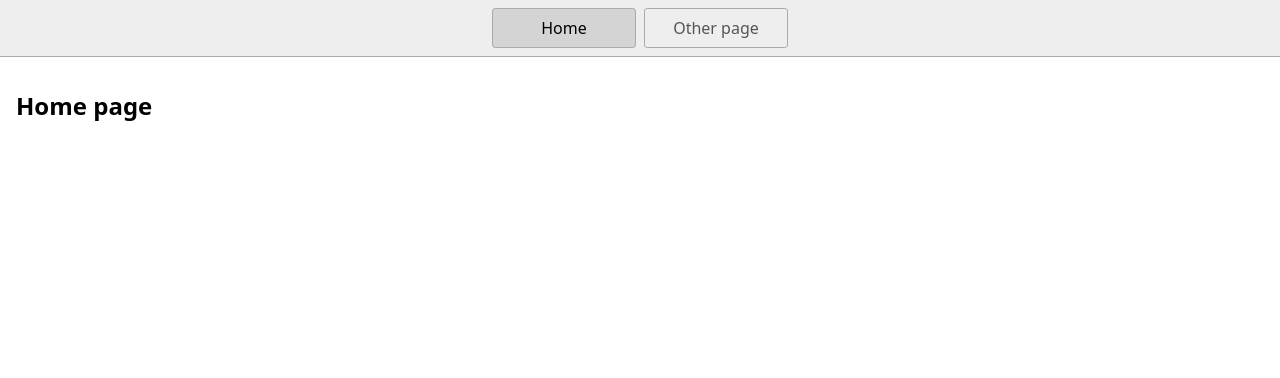
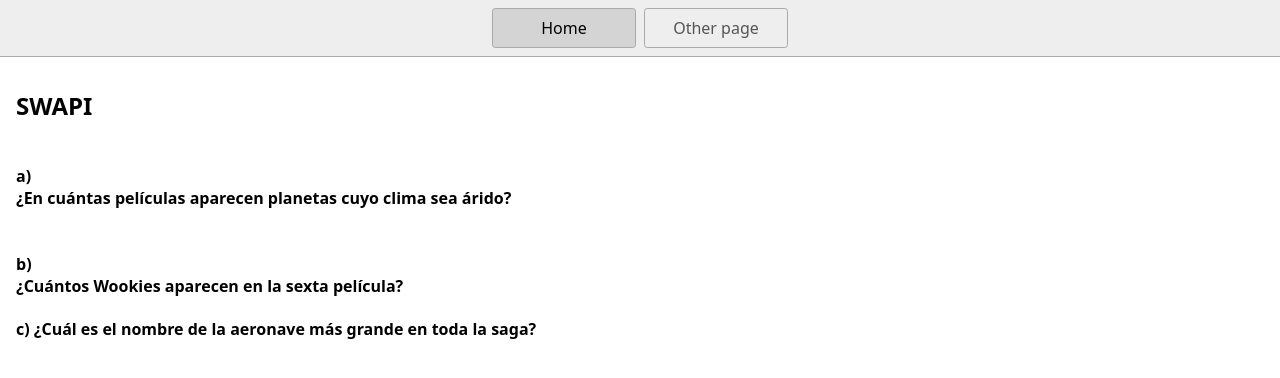
Before and after one commit to tonistroke/web-SWAPI-APP, a plain HTML site: page index.html in a window 1280 px wide. Drawn offline with Linux system fonts and the light colour scheme; no server answers.

Commit message:
2 files modified

```diff
--- a/index.html
+++ b/index.html
@@ -1,7 +1,7 @@
 <!DOCTYPE html>
 <html lang="en">
   <head>
-    <title>Home</title>
+    <title>SWAPI-APP</title>
     <meta charset="UTF-8" />
     <meta name="viewport" content="width=device-width" />
     <!--
@@ -17,8 +17,19 @@
       <a href="/page2.html">Other page</a>
     </nav>
     <main>
-      <h1>Home page</h1>
+      <h1>SWAPI</h1>
       <p id="text"></p>
+      <h4>
+        <br>a)</br>¿En cuántas películas aparecen planetas cuyo clima sea árido?
+      </h4>
+      <p id="quest-a"></p>
+      <h4>
+      <br>b)</br> ¿Cuántos Wookies aparecen en la sexta película?
+      </h4>
+      <h4>c) ¿Cuál es el nombre de la aeronave más grande en toda la saga?</4>
+
+
+
     </main>
   </body>
 </html>
```
Also changed, not shown: 1 other file.
